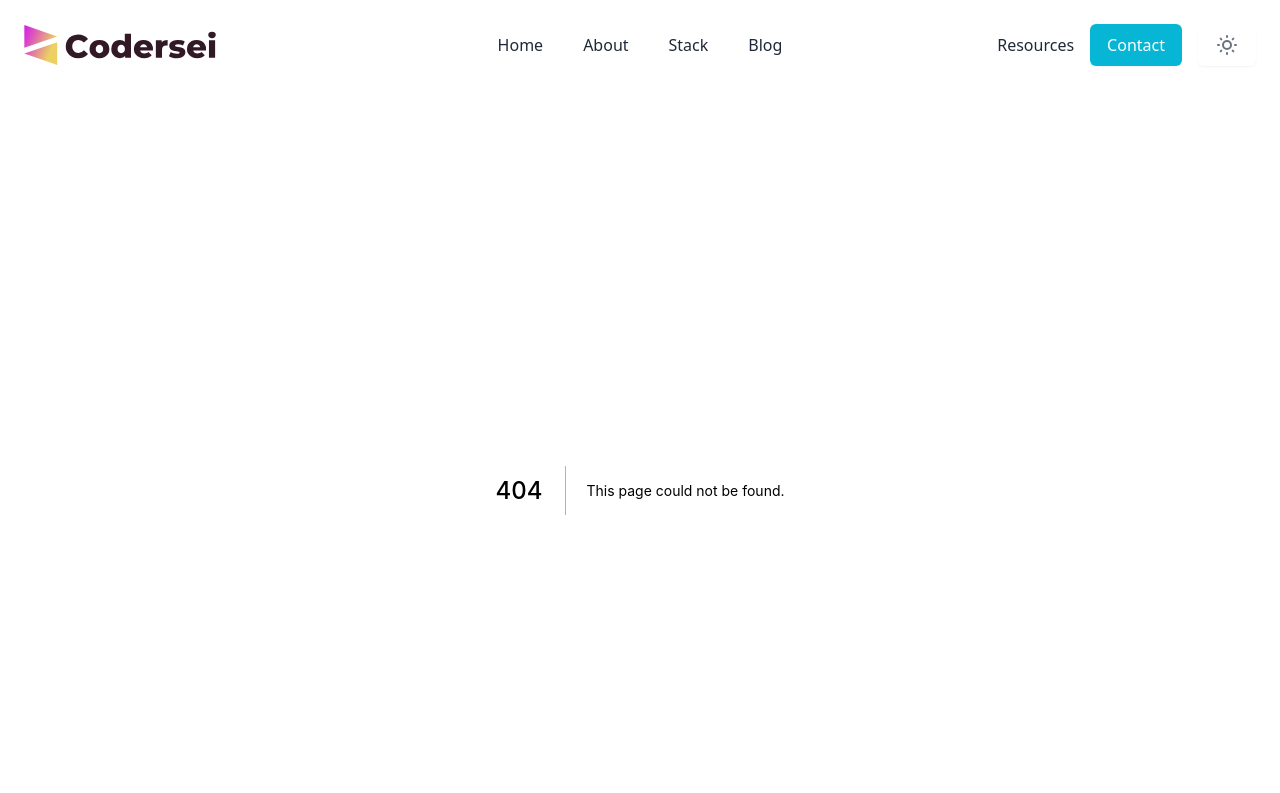
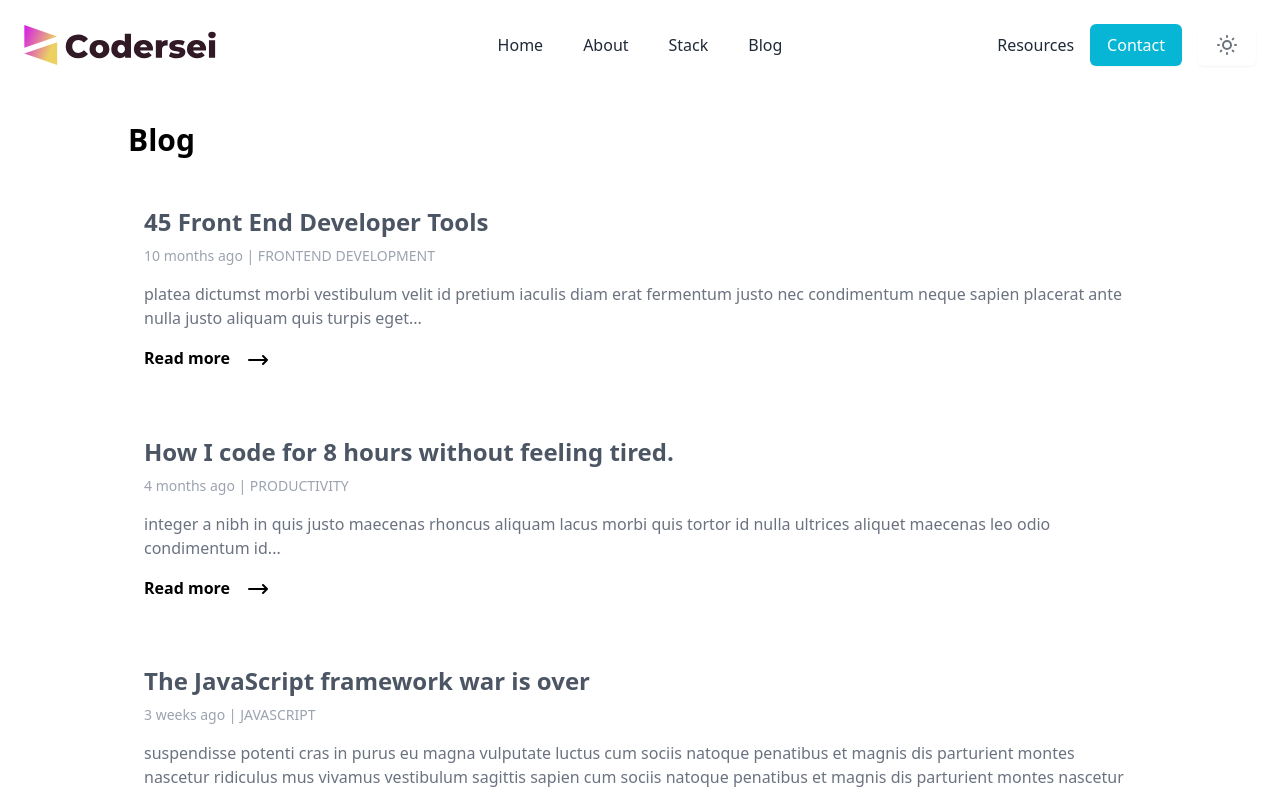
Before and after one commit to AlexSegen/codersei.web, a Next.js app: page /blog in a window 1280 px wide. Before the commit this address had no page. Shown: the top 793 px of the page. Built offline with nearby package versions, Linux system fonts and the light colour scheme.

Commit message:
Add blog page

```diff
--- a/pages/about.jsx
+++ b/pages/about.jsx
@@ -1,6 +1,5 @@
 /* eslint-disable react/no-unescaped-entities */
 import Head from 'next/head'
-import Hero from '../components/home/Hero'
 import AboutStack from '../components/home/About'
 
 export default function About() {
--- /dev/null
+++ b/pages/blog.jsx
@@ -0,0 +1,22 @@
+import Head from 'next/head'
+import PostList from '../components/blog/PostList'
+import RecentPosts from '../components/home/RecentPosts'
+import { posts } from "../__mockups__/posts";
+
+export default function Home() {
+  return (
+    <div>
+      <Head>
+        <title>Blog | Codersei.me</title>
+        <meta name="description" content="Generated by create next app" />
+        <link rel="icon" href="/favicon.ico" />
+      </Head>
+
+      <div className='container max-w-5xl mx-auto'>
+        <h1 className='my-8 text-3xl font-bold dark:text-cyan-500'>Blog</h1>
+        <PostList posts={posts} />
+      </div>
+
+    </div>
+  )
+}
```
